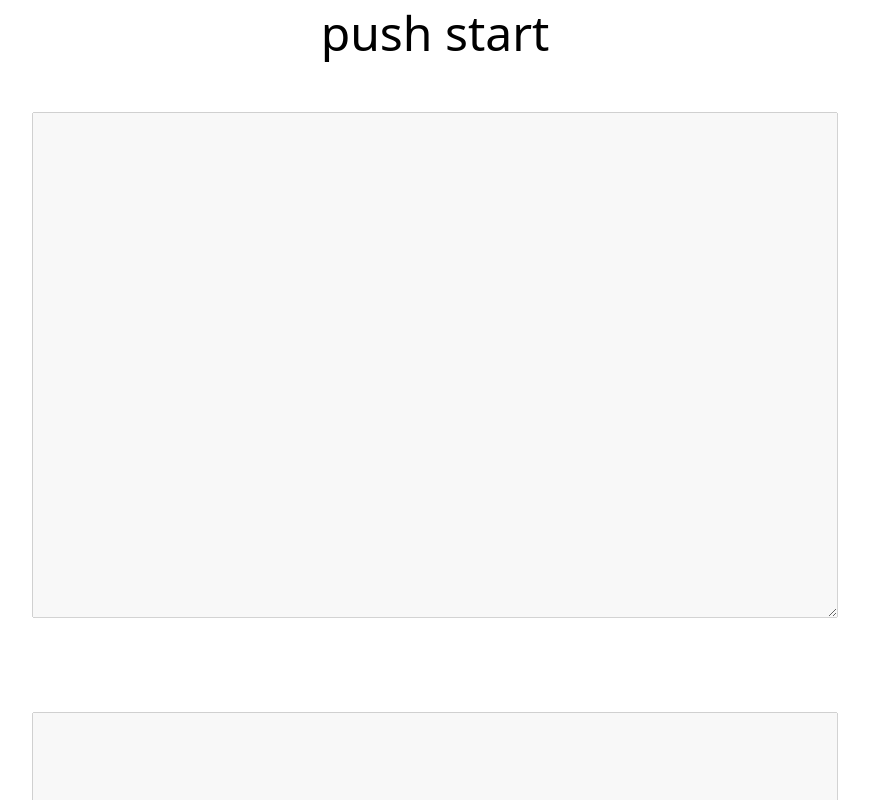
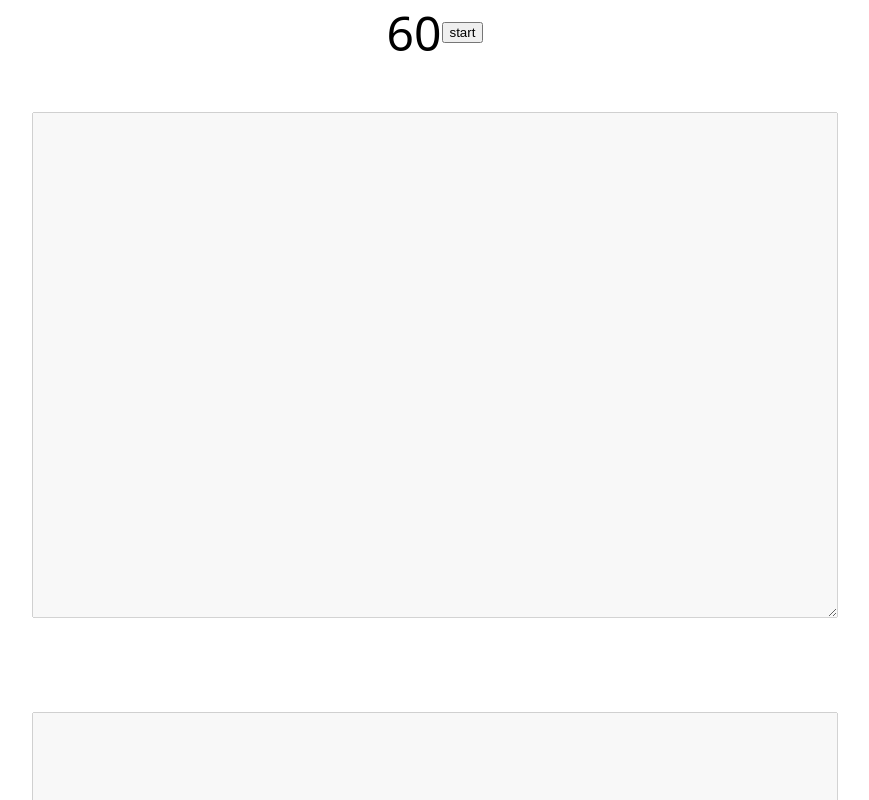
Before and after one commit to lighty/one-minite-writing, a React (Create React App) app: page / in a window 1280 px wide. Shown: the top 800 px of the page, without its empty margins (205-1074 px from the left). Built offline with nearby package versions, Linux system fonts and the light colour scheme.

Commit message:
中断もできるようにボタンの領域と時間表示を分ける

```diff
--- a/src/App.tsx
+++ b/src/App.tsx
@@ -4,16 +4,19 @@ import { Timer } from './Timer';
 import { InputArea } from './InputArea';
 import { BackupArea } from './BackupArea';
 import { Container } from './Container';
-// import { useTimer } from './useTimer';
 
 const App = () => {
+  const period = 60
   const [timerActive, setTimerActive] = useState(false)
-  const [time, setTime] = useState(0)
+  const [time, setTime] = useState(period)
   const [inputText, setInputText] = useState('')
   const [backupText, setBackupText] = useState('')
   const startTimer = () => {
     setTimerActive(true)
-    setTime(60)
+    setTime(period)
+  }
+  const stopTimer = () => {
+    setTimerActive(false)
   }
 
   useEffect(() => {
@@ -42,7 +45,8 @@ const App = () => {
       <Timer
         timerActive={timerActive}
         time={time}
-        handleClick={startTimer}
+        handleStart={startTimer}
+        handleStop={stopTimer}
       ></Timer>
       <Container>
         <InputArea
--- a/src/Timer.tsx
+++ b/src/Timer.tsx
@@ -4,16 +4,17 @@ import styled from 'styled-components'
 type Props = {
   timerActive: boolean
   time: number
-  handleClick: () => void
+  handleStart: () => void
+  handleStop: () => void
 }
 
-export const Timer: React.FC<Props> = ({ timerActive, time, handleClick }) => {
+export const Timer: React.FC<Props> = ({ timerActive, time, handleStart, handleStop }) => {
   return (
     <Div>
-      {timerActive ?
-        time
-        :
-        <a onClick={handleClick}>push start</a>
+      { time }
+      { timerActive
+        ? <button onClick={handleStop}>stop</button>
+        : <button onClick={handleStart}>start</button>
       }
     </Div>
   )
```
